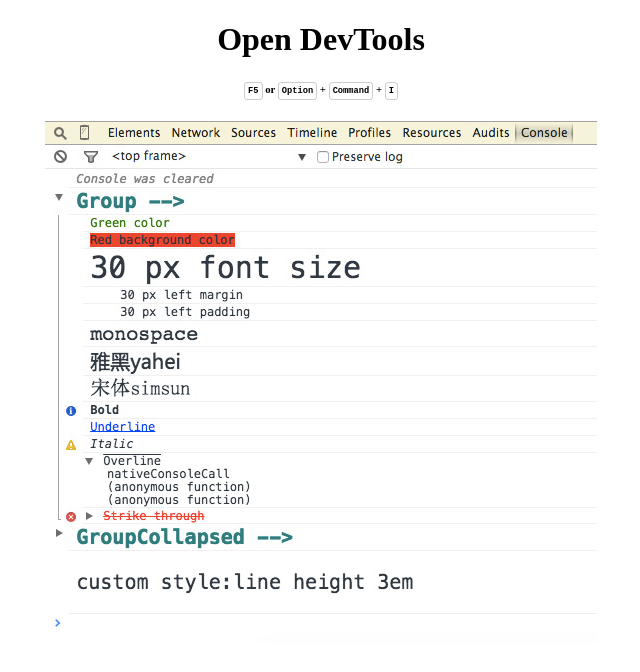
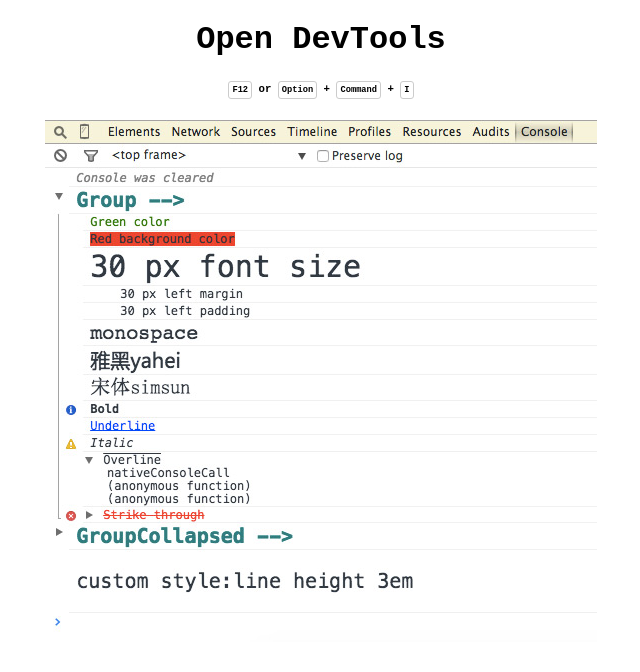
Before and after one commit to yanni4night/xconsole, a website: page index.html in a window 1280 px wide. Shown: the whole page, without its empty margins (319-959 px from the left). Drawn offline with Linux system fonts and the light colour scheme.

Commit message:
fixed F5 to F12

```diff
--- a/index.html
+++ b/index.html
@@ -4,13 +4,14 @@
         <meta charset="utf-8"/>
         <title>Test for xconsole</title>
         <style>
+            html,body{font-family: monospace,arial,sans-serif;}
             kbd{border-radius: 3px;border:1px solid #ccc;padding: 3px;}
         </style>
     </head>
     <body>
         <center>
             <h1>Open DevTools</h1>
-            <h6><kbd>F5</kbd> or <kbd>Option</kbd> + <kbd>Command</kbd> + <kbd>I</kbd></h6>
+            <h6><kbd>F12</kbd> or <kbd>Option</kbd> + <kbd>Command</kbd> + <kbd>I</kbd></h6>
             <img src="preview.jpg" border="0"/>
         </center>
     </body>
```
